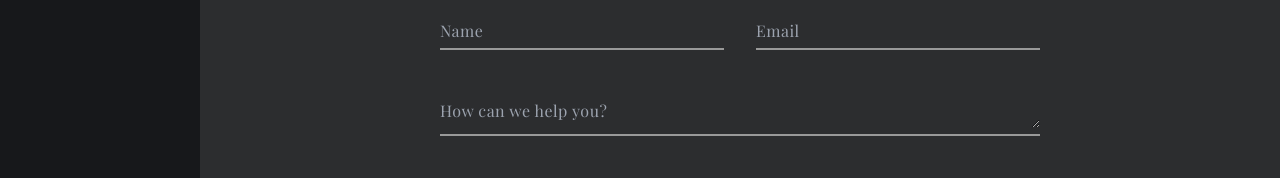
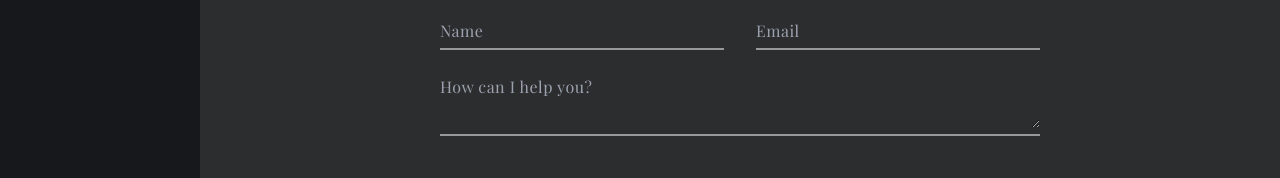
Before and after one commit to Namtoonix/my_profile, a Vue app: page /contact in a window 1280 px wide. Shown: the part 359-537 px from the top of the page. Built offline with nearby package versions, Linux system fonts and the light colour scheme.

Commit message:
fix: fix bug ui form.

```diff
--- a/src/views/ContactView.vue
+++ b/src/views/ContactView.vue
@@ -76,14 +76,13 @@
               <textarea
                 type="text"
                 name="message"
-                placeholder="
-How can we help you?"
+                placeholder="How can I help you?"
                 class="w-full py-[5px] outline-none text-white !bg-transparent"
               ></textarea>
             </div>
           </div>
           <div
-            class="cursor-pointer button border-[2px] px-[20px] py-[10px] sm:mt-[50px] mt-[20px] hover:!text-white transition ease-in duration-300"
+            class="cursor-pointer sm:w-fit w-full button border-[2px] px-[20px] py-[10px] sm:mt-[50px] mt-[20px] hover:!text-white transition ease-in duration-300"
             :style="styleObject"
           >
             <button @click="submitForm">Send</button>
```
